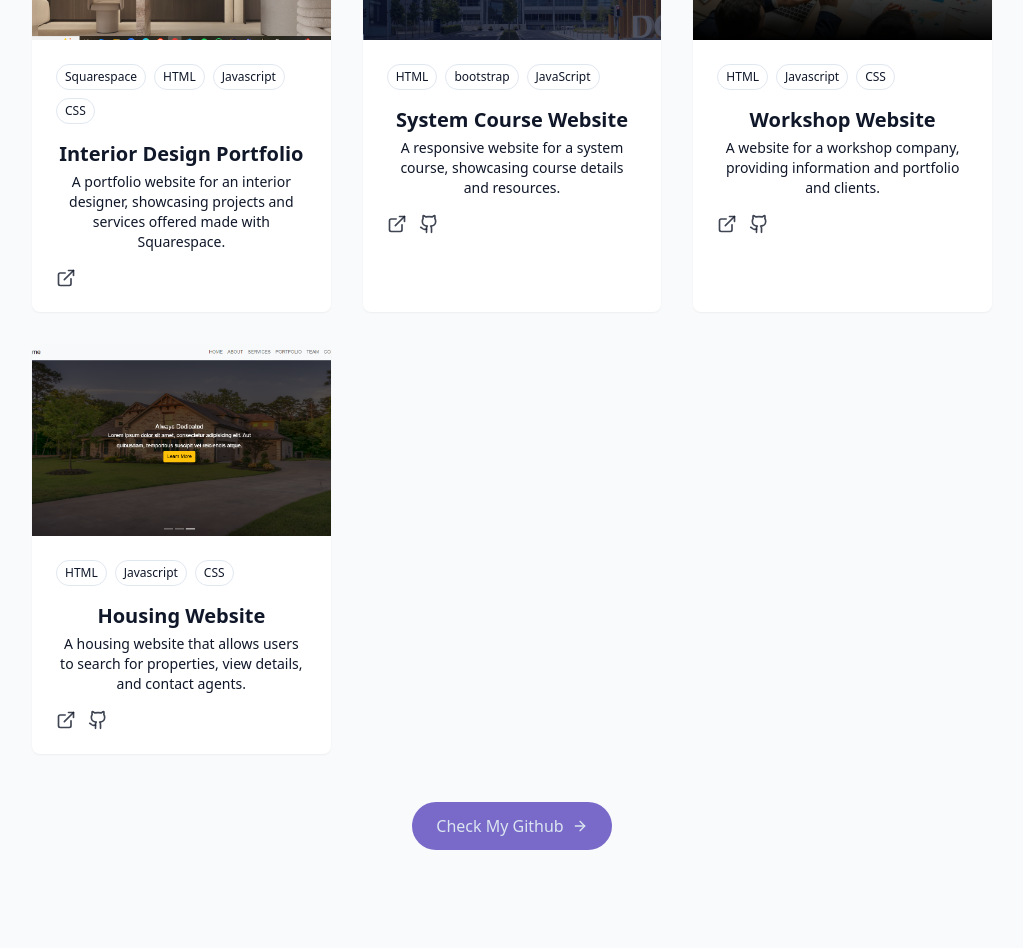
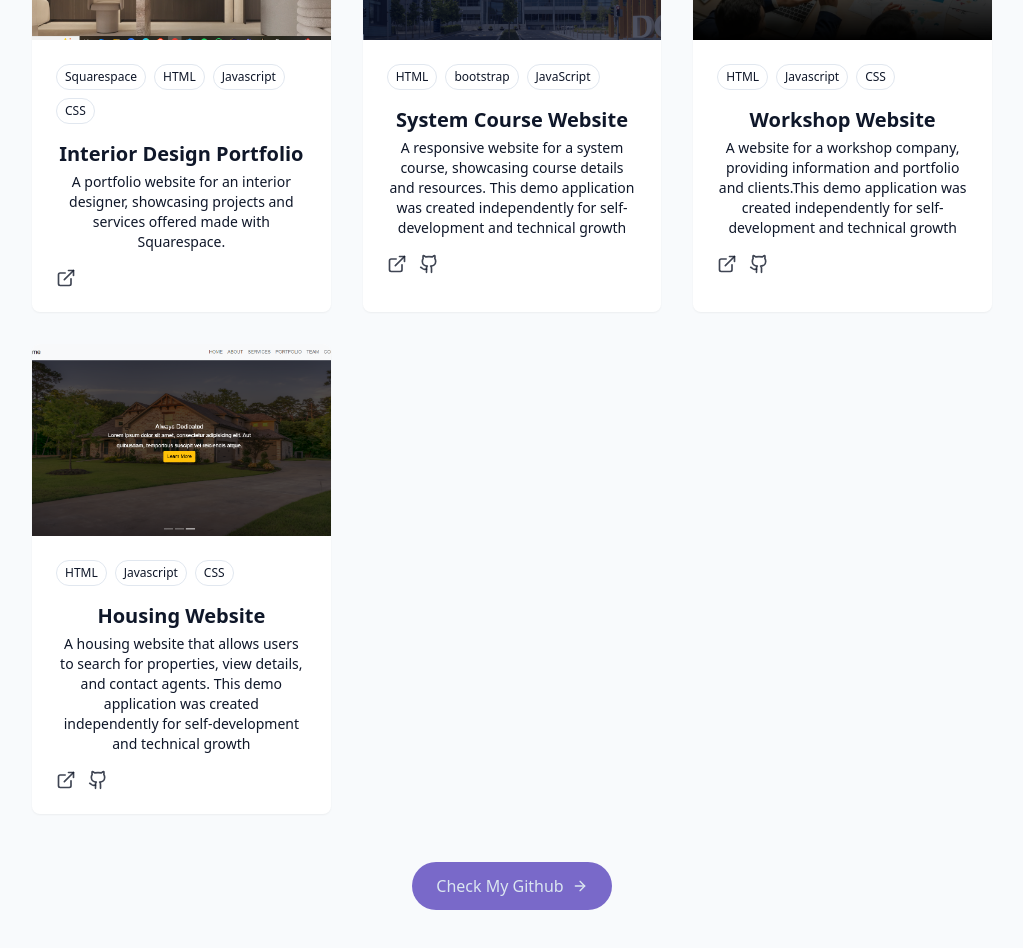
Before and after one commit to rodriberdo96/Personal-PortfolioWeb, a React (Vite) app: page / in a window 1280 px wide. Shown: the part 3280-4228 px from the top of the page, without its empty margins (128-1151 px from the left). Built offline with nearby package versions, Linux system fonts and the light colour scheme.

Commit message:
changed description demo pages

```diff
--- a/src/components/ProjectsSection.jsx
+++ b/src/components/ProjectsSection.jsx
@@ -12,7 +12,7 @@ const projects = [
     {
         id: 2,
         title: 'System Course Website',
-        description: 'A responsive website for a system course, showcasing course details and resources.',
+        description: 'A responsive website for a system course, showcasing course details and resources. This demo application was created independently for self-development and technical growth',
         image: '/projects/System_Course.png',
         tags: ['HTML', 'bootstrap', 'JavaScript'],
         githubURL: 'https://github.com/rodriberdo96/Pagina-de-cursos',
@@ -21,7 +21,7 @@ const projects = [
     {
         id: 3,
         title: 'Workshop Website',
-        description: ' A website for a workshop company, providing information and portfolio and clients.',
+        description: ' A website for a workshop company, providing information and portfolio and clients.This demo application was created independently for self-development and technical growth',
         image: '/projects/Landing2.png',
         tags: ['HTML', 'Javascript', 'CSS'],
         githubURL: 'https://github.com/rodriberdo96/landing_page',
@@ -30,7 +30,7 @@ const projects = [
     {
         id: 4,
         title: 'Housing Website',
-        description: 'A housing website that allows users to search for properties, view details, and contact agents.',
+        description: 'A housing website that allows users to search for properties, view details, and contact agents. This demo application was created independently for self-development and technical growth',
         image: '/projects/HousinLanding3.png',
         tags: ['HTML', 'Javascript', 'CSS'],
         githubURL: 'https://github.com/rodriberdo96/landing_page2',
```
